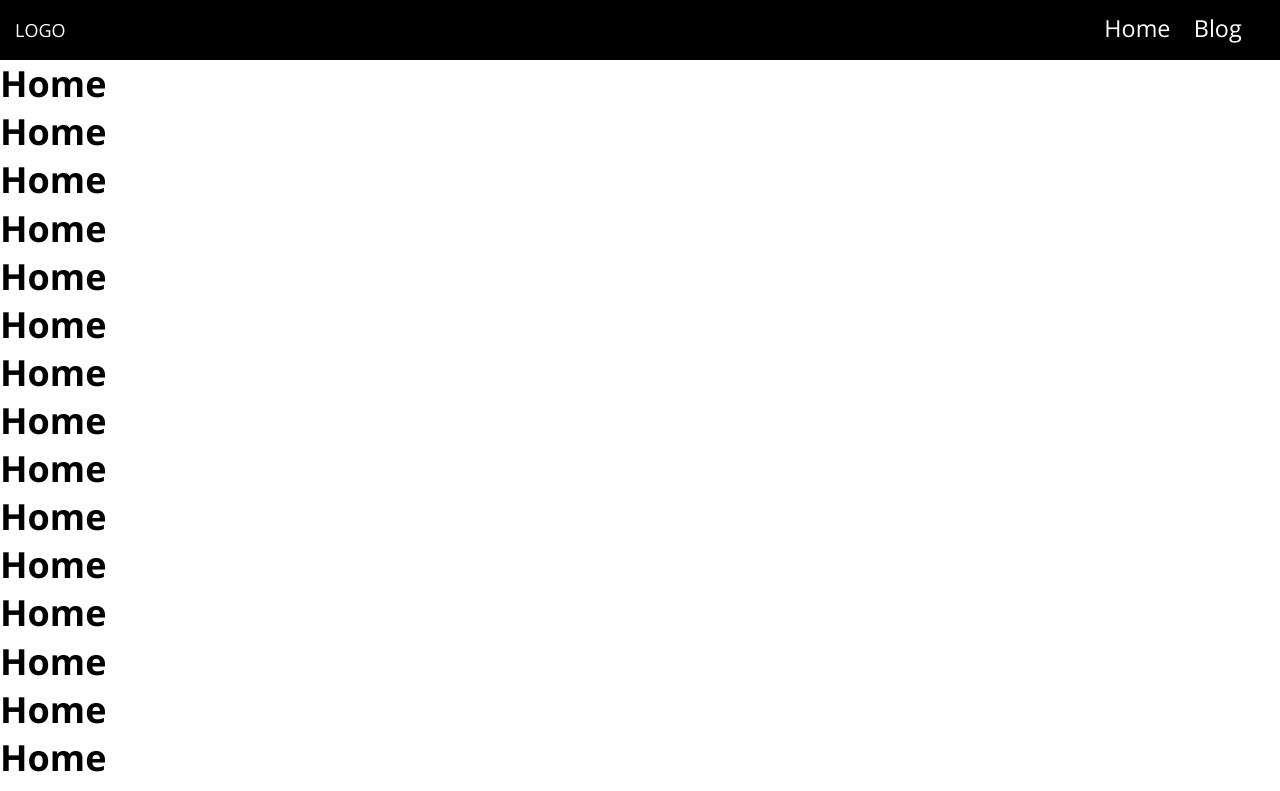
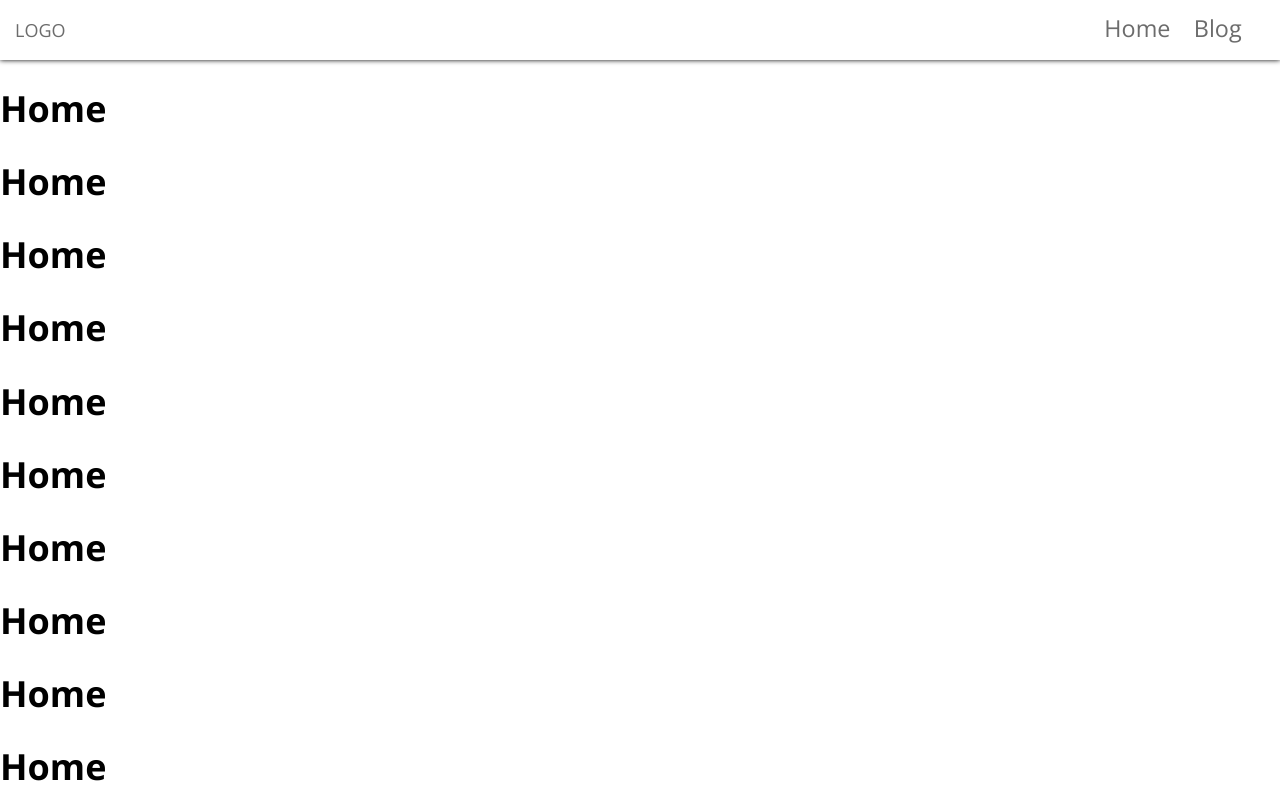
Before and after one commit to Hysumi/react-blog, a React (Create React App) app: page / in a window 1280 px wide. Shown: the top 791 px of the page. Built offline with nearby package versions, Linux system fonts and the light colour scheme.

Commit message:
Header: Alterar cores e adicionar box shadow

```diff
--- a/src/components/NavigationBar/NavigationBar.js
+++ b/src/components/NavigationBar/NavigationBar.js
@@ -1,17 +1,17 @@
 import React, { Component } from "react";
 import { NavigationContainer, NavItem, Header, Logo } from "./NavigationBar.style";
-import { HomeColor, BlogColor } from "../../theme/variables";
+import { HomeColor, BlogColor, TitleColor } from "../../theme/variables";
 
 class NavigationBar extends Component {
     render () {
         return (
-            <Header>
+            <Header navColor={TitleColor}>
                 <Logo>LOGO</Logo>
                 <NavigationContainer>
-                    <NavItem maincolor={HomeColor} to="/">
+                    <NavItem navColor={TitleColor} maincolor={HomeColor} to="/">
                         Home
                     </NavItem>
-                    <NavItem maincolor={BlogColor} to="/blog">
+                    <NavItem navColor={TitleColor} maincolor={BlogColor} to="/blog">
                         Blog
                     </NavItem>
                 </NavigationContainer>
--- a/src/components/NavigationBar/NavigationBar.style.js
+++ b/src/components/NavigationBar/NavigationBar.style.js
@@ -5,9 +5,10 @@ export const Header = styled.header`
     position: fixed;
     display: block;
     width: 100%;
-    background: black;
-    color: white;
+    background: white;
+    color: ${(props) => props.navColor};
     height: 60px;
+    box-shadow: 0px 0px 5px black;
 `;
 
 export const NavigationContainer = styled.nav`
@@ -24,7 +25,7 @@ export const NavItem = styled(Link)`
     cursor: pointer;
     position: relative;
     text-decoration: none;
-    color: white;
+    color: ${(props) => props.navColor};
     &:before{
         content: "";
         position: absolute;
--- a/src/containers/Home/Home.style.js
+++ b/src/containers/Home/Home.style.js
@@ -2,6 +2,6 @@ import styled from "styled-components";
 import { Flex } from "../../theme/grid";
 
 export const Page = styled(Flex)`
-    line-height:  24px;
+    padding-top: 60px;
     display: inline-block;
 `;
--- a/src/theme/variables.js
+++ b/src/theme/variables.js
@@ -1,2 +1,3 @@
 export const HomeColor = "#6da5ff";
 export const BlogColor = "#ff851c";
+export const TitleColor = "#6c6c6c";
```
